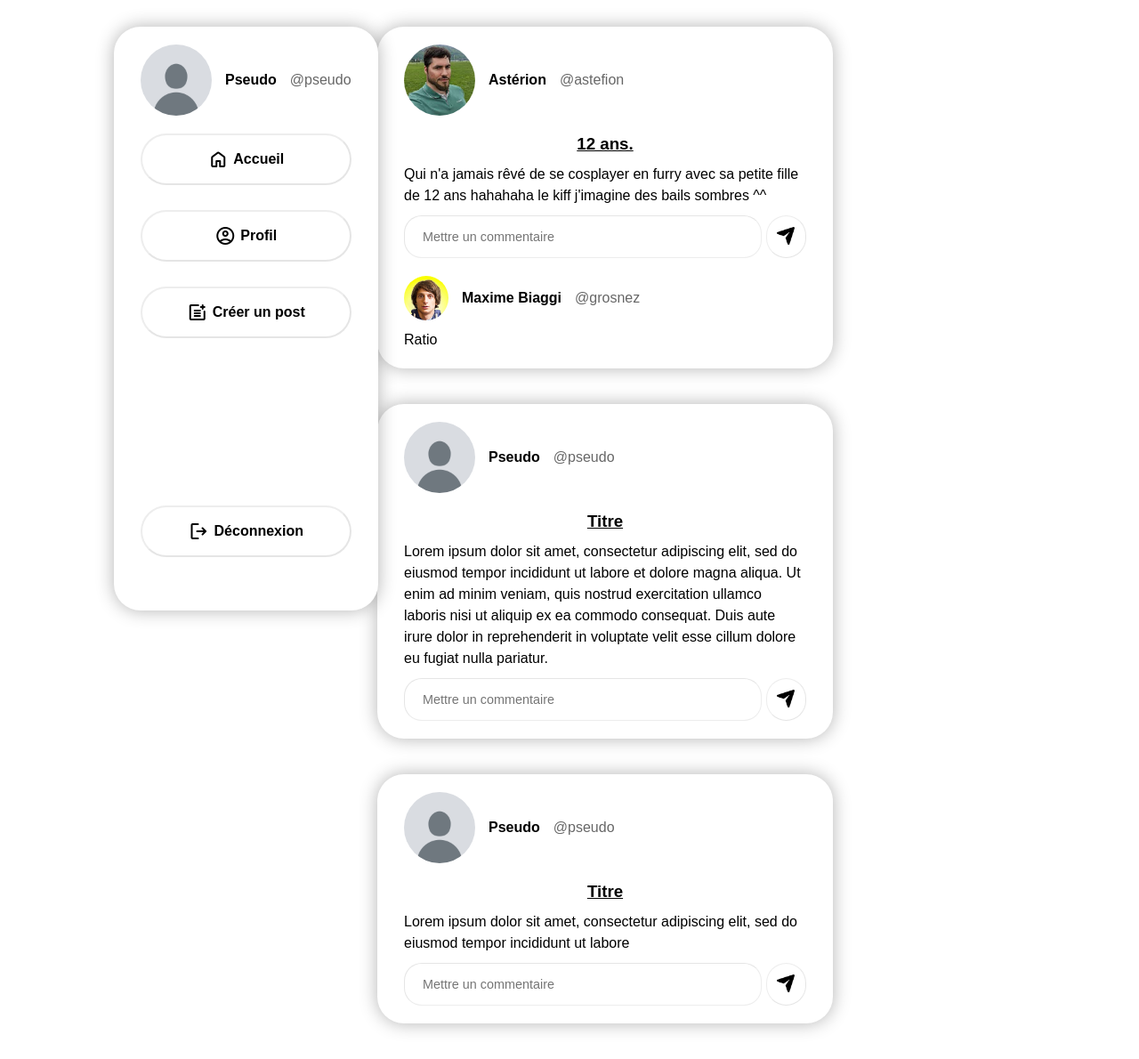
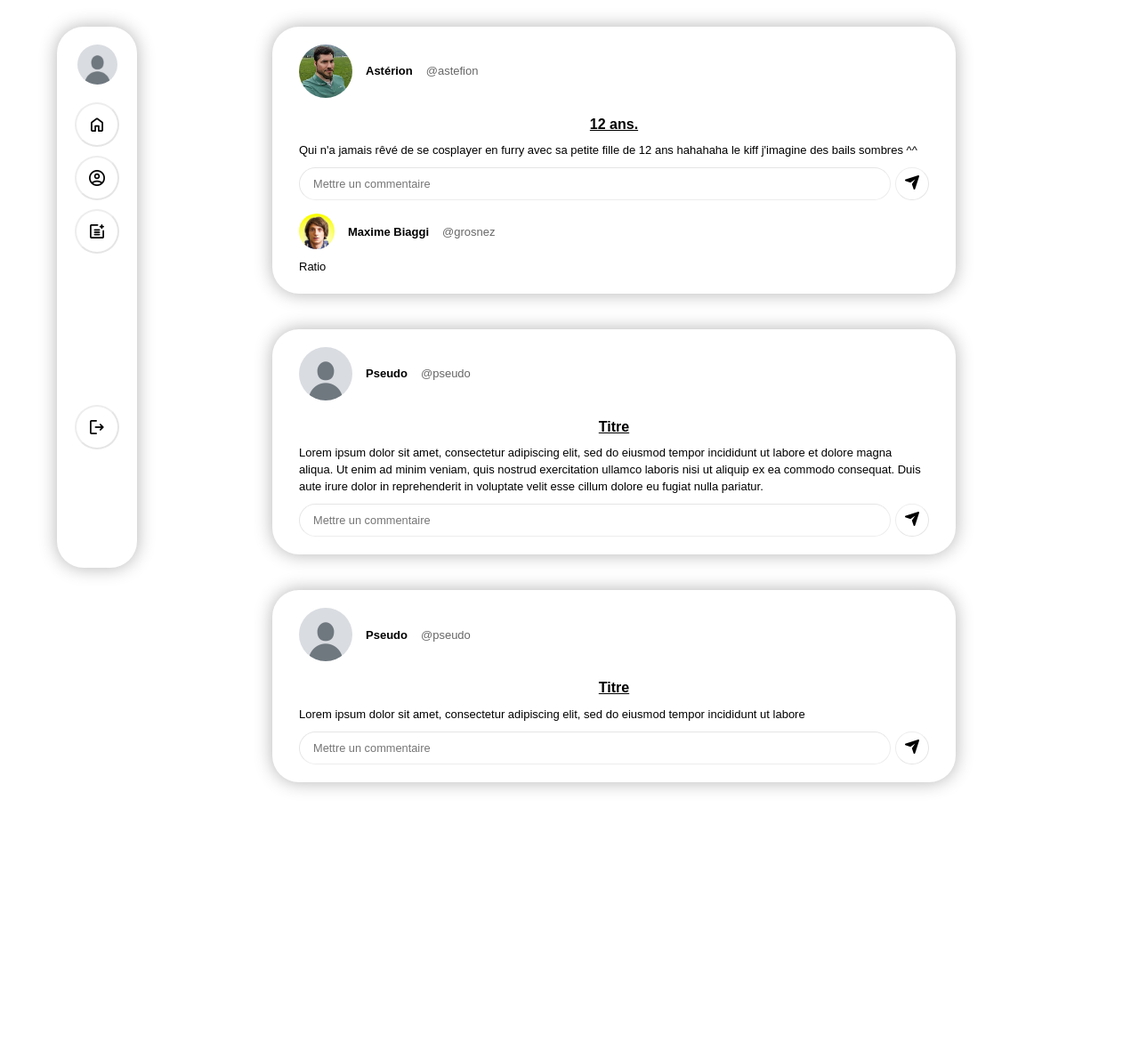
Before and after one commit to ubdaa/dhyffe, a PHP site: page /index.html in a window 1280 px wide. Shown: the part 120-1310 px from the top of the page at 89% size. After the commit the page ends 1008 px from the top, so only its background shows below. Run offline with PHP 8.4, Linux system fonts and the light colour scheme.

Commit message:
maj interface téléphone

```diff
--- a/accueil.php
+++ b/accueil.php
@@ -23,6 +23,8 @@ $posts = getPostsFromToday();
         <title>Page d'accueil - Dhyffe</title>
         <link rel="stylesheet" href="style.css">
         <link rel="stylesheet" href="https://fonts.googleapis.com/css2?family=Material+Symbols+Rounded:opsz,wght,FILL,GRAD@24,400,0,0" />
+        <meta http-equiv="X-UA-Compatible" content="IE=edge">
+        <meta name="viewport" content="width=device-width, initial-scale=1.0, maximum-scale=1.0, user-scalable=no"/>
     </head>
     <body>
         <div class="header">
@@ -88,7 +90,7 @@ $posts = getPostsFromToday();
 
                                 <hr>';
 
-                            if ($_SESSION['connState'] === 1) {
+                            if (isset($_SESSION['connState']) && $_SESSION['connState'] === 1) {
                                 echo '<form action="commPost.php?p=' . $post["postId"] . '" class="commentaire" method="post">
                                     <input type="text" name="Content" placeholder="Mettre un commentaire">
                                     <button><img src="images/send.png" alt=""></button>
--- a/connexion.php
+++ b/connexion.php
@@ -13,6 +13,8 @@
         <title>Connexion - Dhyffe</title>
         <link rel="stylesheet" href="connexion.css">
         <link rel="stylesheet" href="https://fonts.googleapis.com/css2?family=Material+Symbols+Rounded:opsz,wght,FILL,GRAD@24,400,0,0" />
+        <meta http-equiv="X-UA-Compatible" content="IE=edge">
+        <meta name="viewport" content="width=device-width, initial-scale=1.0">
     </head>
 
     <body>
--- a/createPost.php
+++ b/createPost.php
@@ -25,6 +25,8 @@ $infos = getInfoFromUser($_SESSION["username"]);
         <title>Création de post - Dhyffe</title>
         <link rel="stylesheet" href="style.css">
         <link rel="stylesheet" href="https://fonts.googleapis.com/css2?family=Material+Symbols+Rounded:opsz,wght,FILL,GRAD@24,400,0,0" />
+        <meta http-equiv="X-UA-Compatible" content="IE=edge">
+        <meta name="viewport" content="width=device-width, initial-scale=1.0">
     </head>
     <body>
         <div class="header">
--- a/index.html
+++ b/index.html
@@ -5,6 +5,8 @@
         <title>Page principale - Dhyffe</title>
         <link rel="stylesheet" href="style.css">
         <link rel="stylesheet" href="https://fonts.googleapis.com/css2?family=Material+Symbols+Rounded:opsz,wght,FILL,GRAD@24,400,0,0" />
+        <meta http-equiv="X-UA-Compatible" content="IE=edge">
+        <meta name="viewport" content="width=device-width, initial-scale=1.0"/>
     </head>
     <body>
         <div class="header">
--- a/inscription.php
+++ b/inscription.php
@@ -13,6 +13,8 @@
         <title>Inscription - Dhyffe</title>
         <link rel="stylesheet" href="connexion.css">
         <link rel="stylesheet" href="https://fonts.googleapis.com/css2?family=Material+Symbols+Rounded:opsz,wght,FILL,GRAD@24,400,0,0" />
+        <meta http-equiv="X-UA-Compatible" content="IE=edge">
+        <meta name="viewport" content="width=device-width, initial-scale=1.0">
     </head>
 
     <body>
--- a/modify.js
+++ b/modify.js
@@ -3,5 +3,5 @@ input.addEventListener('input', resizeInput); // bind the "resizeInput" callback
 resizeInput.call(input); // immediately call the function
 
 function resizeInput() {
-  this.style.width = this.value.length + "ch";
+  this.style.width = this.value.length + "ch" +1;
 }*/
--- a/profil.php
+++ b/profil.php
@@ -39,6 +39,8 @@
         ?>
         <link rel="stylesheet" href="style.css">
         <link rel="stylesheet" href="https://fonts.googleapis.com/css2?family=Material+Symbols+Rounded:opsz,wght,FILL,GRAD@24,400,0,0" />
+        <meta http-equiv="X-UA-Compatible" content="IE=edge">
+        <meta name="viewport" content="width=device-width, initial-scale=1.0">
     </head>
     <body>
         <div class="header">
--- a/style.css
+++ b/style.css
@@ -34,12 +34,6 @@ body {
 .header h1 {
     color: #F7FFF7;
     padding-left: 40px;
-}
-
-@media all and (max-width: 1200px) {
-    .dashboard button {
-        font-size: 0px;
-    }
 }
 
 .dashboard {
@@ -299,7 +293,7 @@ hr {
     transition: 0.1s;
 }
 
-.compte form .profil button {
+.compte form button {
     position: relative;
     display:flex;
     margin-left: auto;
@@ -320,13 +314,13 @@ hr {
     border-style: solid;
 }
 
-.compte form .profil button:hover {
+.compte form button:hover {
     background:  rgba(1, 1, 1, 0.1);
     transition: 0.4s;
     cursor:pointer;
 }
 
-.compte form .profil button:active {
+.compte form button:active {
     background: #F37748;
     color: #F7FFF7;
     transition: 0.1s;
@@ -530,3 +524,200 @@ form .postCreation textarea {
     color:rgba(0, 0, 0, 0.6);
     padding-top: 10px;
 }
+
+@media all and (max-width: 1300px) {
+
+    .dashboard {
+        padding: 20px 20px;
+        height: 76%;
+        margin-left: 5%;
+        margin-top: 30px;
+        top: 120px;
+        width: 20px;
+        font-weight: 100;
+        justify-content: center;
+        align-items: center;
+    }
+
+    .dashboard span {
+        padding-right: 0px;
+        font-size: 22px;
+    }
+
+    .dashboard .profil p {
+        font-size: 0px;
+        display:none;
+    }
+
+    .dashboard .profil img {
+        display: flex;
+        margin-left: auto;
+        margin-right: auto;
+        width:45px;
+    }
+
+    .dashboard button {
+        display: inline-block;
+        text-align: center;
+        align-content: center;
+        align-items: center;
+        justify-content: center;
+        width: 50px;
+        height:50px;
+        padding-top: 5px;
+        padding-bottom: 5px;
+        border-radius: 40px;
+        border-width: 2px;
+        font-size: 0px;
+    }
+
+    .main {
+        width: 60%;
+        margin-left: auto;
+        margin-right: auto;
+    }
+
+    .postLine {
+        padding-top:150px;
+    }
+
+    .post {
+        border-radius: 30px;
+        margin-left: 50px;
+        margin-bottom: 40px;
+        padding: 20px 30px;
+        box-shadow: 0 0 20px rgba(0, 0, 0, 0.3);
+        background: #fff;
+        width: 100%;
+    }
+
+    .post {
+        line-height: 1.2rem;
+        font-size: 13px;
+    }
+
+    .post p {
+        font-size: 13px;
+    }
+
+    .post .profil img {
+        width:60px;
+    }
+
+    .post .profil p {
+        font-weight: 600;
+    }
+
+    .post .profil .pseudoAt{
+        font-weight: 300;
+        color:rgba(0, 0, 0, 0.6);
+    }
+
+    .commentaire {
+        padding-top: 10px;
+        display:flex;
+        border-width: 1px;
+        border-color: rgba(1, 1, 1, 0.1);
+        background-color: #fff;
+        border-radius: 20px;
+    }
+
+    .post h3{
+        width:100%;
+        padding-bottom: 10px;
+        text-decoration: underline;
+        text-align: center;
+        align-content: center;
+        align-items: center;
+        justify-content: center;
+        font-size: 16px;
+    }
+
+    a {
+        text-decoration: none;
+        color: black;
+        cursor:pointer;
+    }
+
+    a:active {
+        text-decoration: none;
+        color: black;
+        cursor:pointer;
+    }
+
+    .commentaire input {
+        width: 100%;
+        padding-top: 10px;
+        padding-bottom: 10px;
+        border-radius: 20px;
+        padding-left: 15px;
+        padding-right: 15px;
+        margin-right: 5px;
+        border-width: 1px;
+        font-size: 0.8rem;
+        border-color: rgba(1, 1, 1, 0.1);
+    }
+
+    .commentaire input:focus-visible {
+        outline-style: none;
+        background-color: rgba(1, 1, 1, 0.05);
+    }
+
+    .commentaire button {
+        justify-content: center;
+        align-items: center;
+        width:40px;
+        padding: 5px;
+        border-radius: 50px;
+        border-width: 1px;
+        background-color: #fff;
+        border-color: rgba(1, 1, 1, 0.1);
+    }
+
+    .commentaire img {
+        margin-left: auto;
+        margin-right: auto;
+        width: 16px;
+    }
+
+    .commentaire button:hover {
+        background:  rgba(1, 1, 1, 0.1);
+        transition: 0.4s;
+        cursor:pointer;
+    }
+
+    .commentaire button:active {
+        background: #F37748;
+        color: #F7FFF7;
+        transition: 0.1s;
+    }
+
+    .commentSpace .profil {
+        padding-top: 15px;
+        padding-bottom: 0px;
+    }
+
+    .commentSpace .profil img{
+        width: 40px;
+    }
+
+    .commentSpace img {
+        width: 30px;
+    }
+
+    .topComment p {
+        margin-top: 10px;
+    }
+
+    .compte h4 {
+        margin-bottom: 5px;
+    }
+
+    hr {
+        margin-top: 15px;
+        margin-bottom: 15px;
+        border-top: 2px solid rgba(1, 1, 1, 0.1);
+        border-color: rgba(1, 1, 1, 0.1);
+        border-radius: 5px;
+    }
+}
```
Also changed, not shown: modifyAccount.php (+6 -4 lines), post.php (+11 -5 lines), 1 other file.
